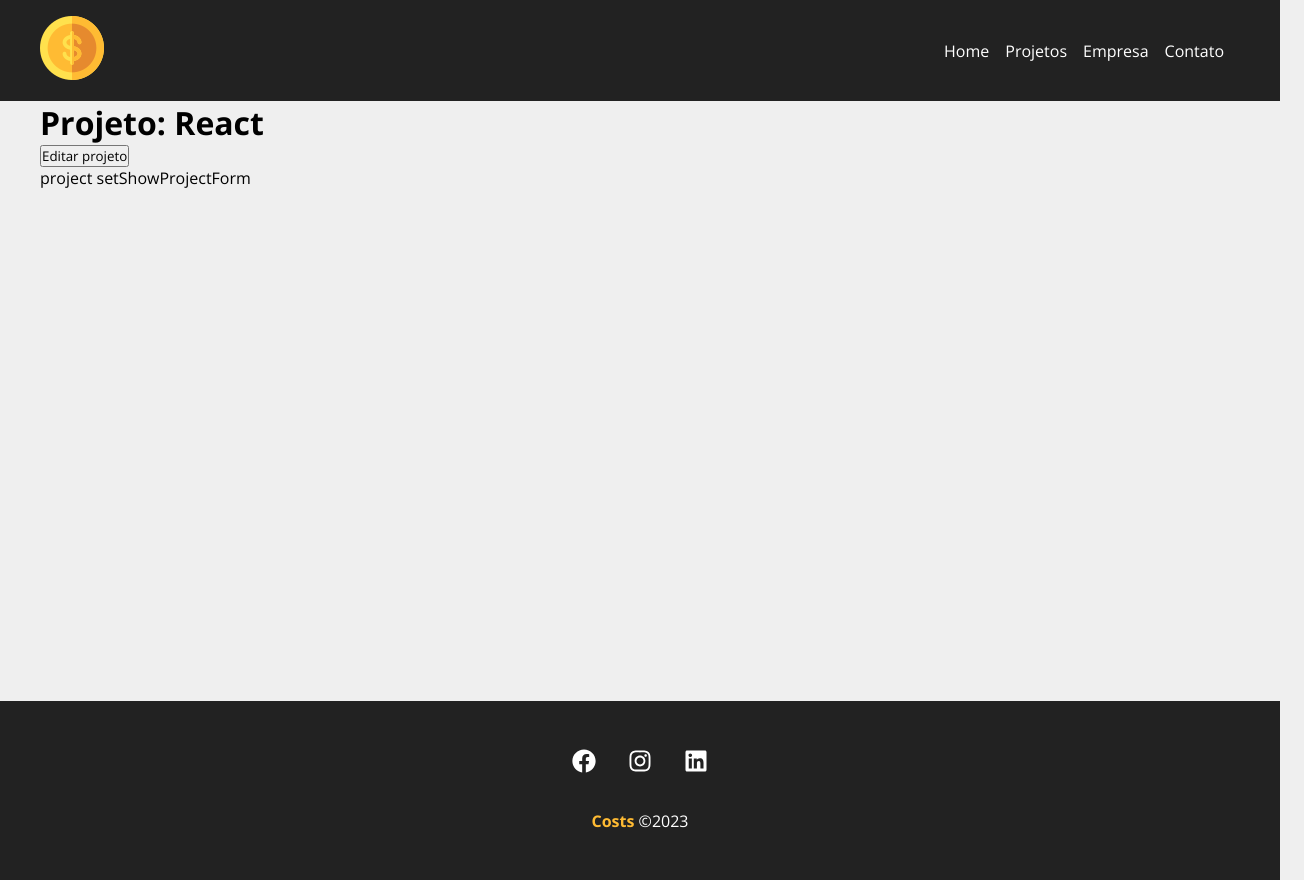
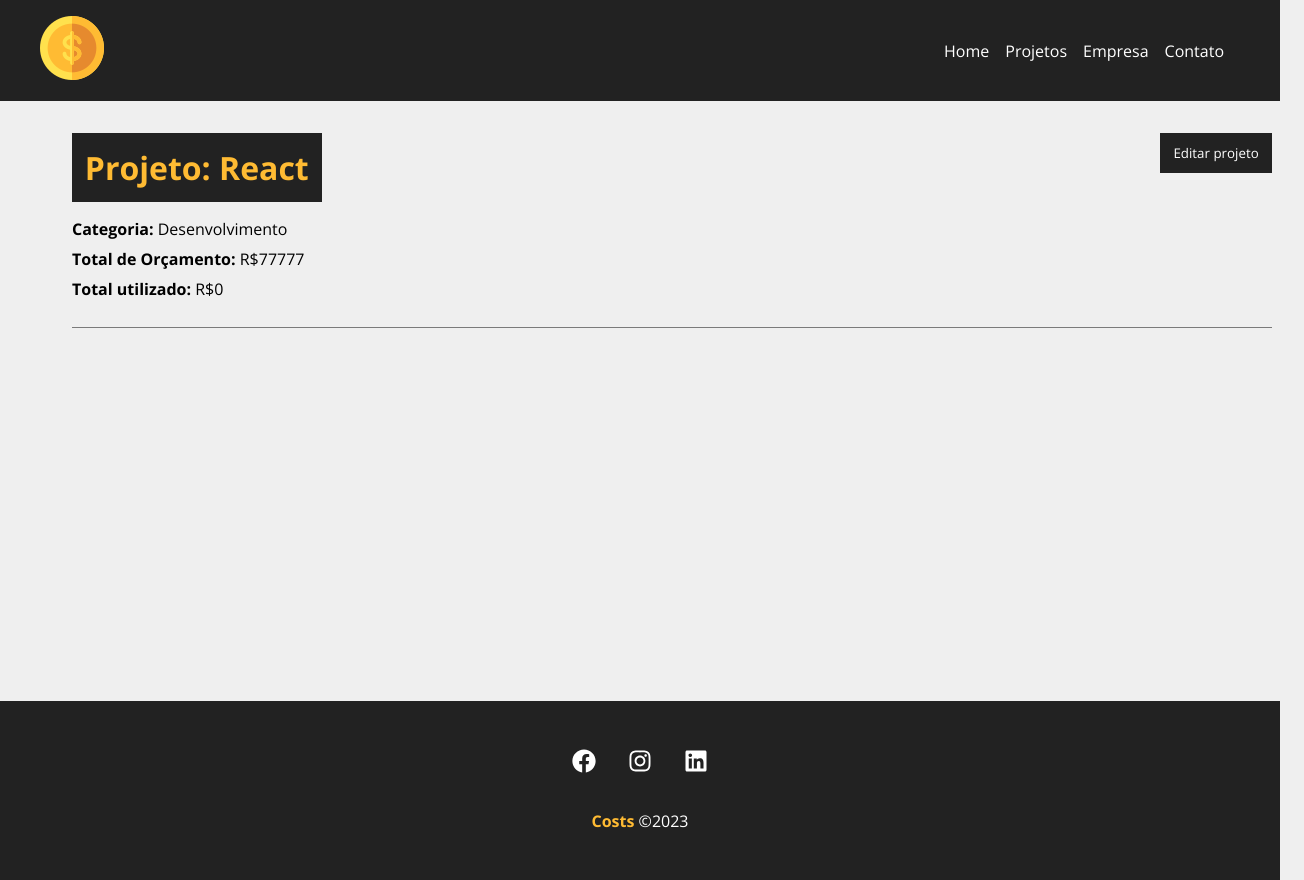
Before and after one commit to estevaosilva7/Costs-React, a React (Create React App) app in the folder costs/: page /project/14 in a window 1280 px wide. Shown: the whole page, 1304 px wide, since content can reach past the window. Built offline with nearby package versions, Linux system fonts and the light colour scheme; data requests are answered from the project's data file.

Commit message:
Exibindo detalhes do projeto parte 2

```diff
--- a/costs/src/components/pages/Project.js
+++ b/costs/src/components/pages/Project.js
@@ -35,20 +35,28 @@
     return (
     <>
     {project.name ? (
-        <div>
+        <div className={styles.project_details} >
             <Container customClass="column">
-                <div>
+                <div className={styles.details_container} >
                     <h1> Projeto: {project.name} </h1>
-                    <button onClick={toggleProjectForm}>
+                    <button className={styles.btn} onClick={toggleProjectForm}>
                         {!showProjectForm ? 'Editar projeto' : 'Fechar'}
                     </button>
                     {!showProjectForm ? (
-                        <div>
-                            <p>project setShowProjectForm</p>
-                        </div>
+                        <div className={styles.project_info} >
+                            <p>
+                                <span>Categoria: </span> {project.category.name}
+                            </p>
+                            <p>
+                                <span>Total de Orçamento: </span> R${project.budget}
+                            </p>
+                            <p>
+                                <span>Total utilizado: </span> R${project.cost}
+                            </p>
+                        </div >
                     ) : (
-                        <div>
-                            <p>detalhes do projeto</p>
+                        <div className={styles.project_info} >
+                            <p>form</p>
                         </div>
                     )}
                 </div>
--- a/costs/src/components/pages/Project.module.css
+++ b/costs/src/components/pages/Project.module.css
@@ -0,0 +1,48 @@
+.project_details {
+    padding: 2em;
+}
+
+.project_details h1,
+.project_details h2,
+.project_details p {
+    margin-bottom: 0.5em;
+}
+
+.project_details h1 {
+    background-color: #222;
+    color: #ffbb33;
+    padding: .4em;
+}
+
+.project_details span {
+    font-weight: bold;
+}
+
+.details_container,
+.service_form_container {
+    border-bottom: 1px solid #7a7a7a;
+    margin-bottom: 1.2em;
+    padding-bottom: 1.2em;
+    display: flex;
+    justify-content: space-between;
+    flex-wrap: wrap;
+}
+
+.btn {
+    background-color: #222;
+    color:  #fff;
+    padding:  0.5em 1em;
+    text-decoration:  none;
+    transition: 0.5s;
+    cursor: pointer;
+    max-height: 40px;
+    border: none;
+}
+
+.btn:hover {
+    color: #ffbb33;
+}
+
+.project_info {
+    width: 100%;
+}
```
